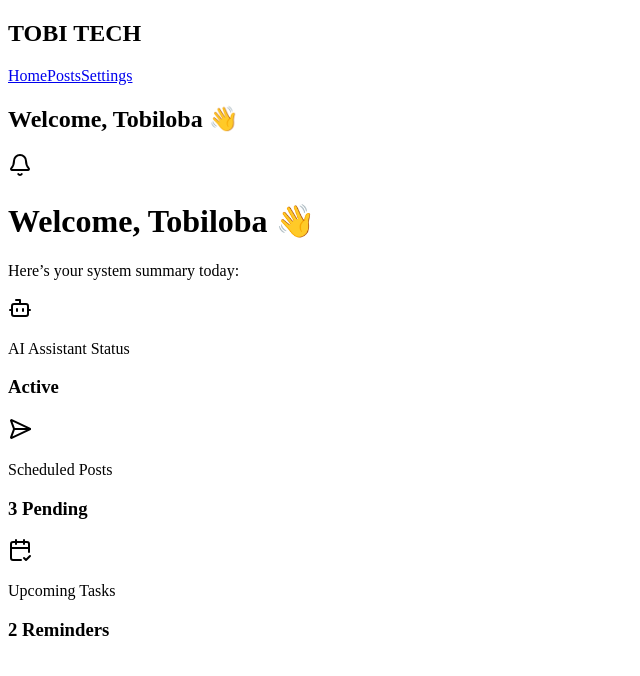
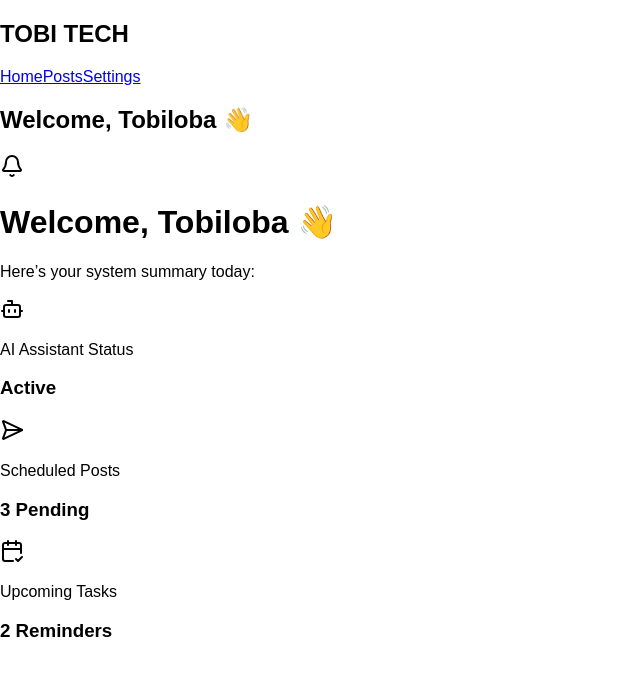
Before and after one commit to Tobitech001/tobitech-assistant_, a Next.js app: page / in a window 1280 px wide. Shown: the top 676 px of the page, without its empty margins (0-640 px from the left). Built offline with nearby package versions, Linux system fonts and the light colour scheme.

Commit message:
Create layout.tsx

```diff
--- /dev/null
+++ b/app/layout.tsx
@@ -0,0 +1,15 @@
+// app/layout.tsx
+export const metadata = {
+  title: "TOBI TECH Assistant",
+  description: "AI assistant system for content, ads, tasks, and automation",
+};
+
+export default function RootLayout({ children }: { children: React.ReactNode }) {
+  return (
+    <html lang="en">
+      <body style={{ margin: 0, fontFamily: 'Arial, sans-serif' }}>
+        {children}
+      </body>
+    </html>
+  );
+}
```
